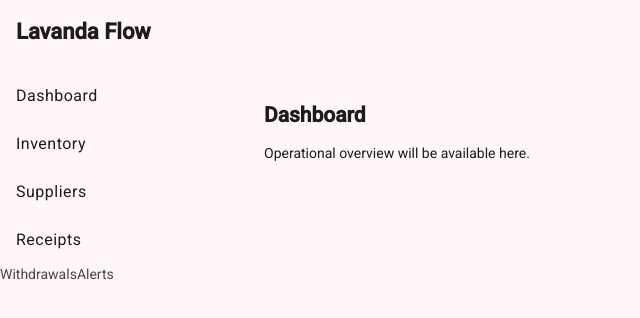
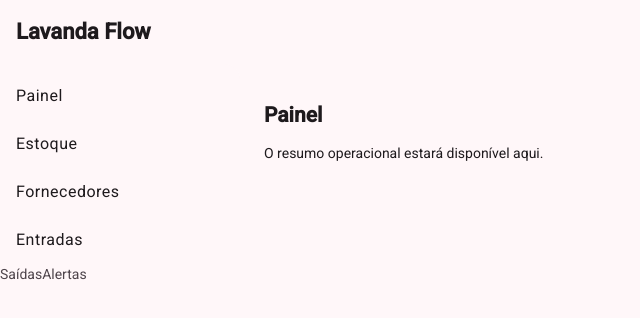
Before and after one commit to PxS00/lavanda-flow, an Angular app in the folder frontend/: page /dashboard in a window 1280 px wide. Shown: the top 318 px of the page, without its empty margins (0-640 px from the left). Built offline with nearby package versions, Linux system fonts and the light colour scheme.

Commit message:
feat(frontend): localize application shell and dashboard (#125)

```diff
--- a/frontend/src/app/core/layout/application-shell/application-shell.html
+++ b/frontend/src/app/core/layout/application-shell/application-shell.html
@@ -3,7 +3,7 @@
     <button
       mat-button
       type="button"
-      aria-label="Open navigation"
+      aria-label="Abrir navegação"
       (click)="sidenav.toggle()"
     >
       Menu
@@ -18,7 +18,7 @@
     #sidenav
     [mode]="isHandset() ? 'over' : 'side'"
     [opened]="!isHandset()"
-    aria-label="Main navigation"
+    aria-label="Navegação principal"
   >
     <mat-nav-list>
       <a
@@ -27,7 +27,7 @@
         routerLinkActive="active-link"
         (click)="isHandset() && sidenav.close()"
       >
-        Dashboard
+        Painel
       </a>
 
       <a
@@ -36,7 +36,7 @@
         routerLinkActive="active-link"
         (click)="isHandset() && sidenav.close()"
       >
-        Inventory
+        Estoque
       </a>
       <a
         mat-list-item
@@ -44,7 +44,7 @@
         routerLinkActive="active-link"
         (click)="isHandset() && sidenav.close()"
       >
-        Suppliers
+        Fornecedores
       </a>
       <a
         mat-list-item
@@ -52,10 +52,10 @@
         routerLinkActive="active-link"
         (click)="isHandset() && sidenav.close()"
       >
-        Receipts
+        Entradas
       </a>
-      <span mat-list-item>Withdrawals</span>
-      <span mat-list-item>Alerts</span>
+      <span mat-list-item>Saídas</span>
+      <span mat-list-item>Alertas</span>
     </mat-nav-list>
   </mat-sidenav>
 
--- a/frontend/src/app/features/dashboard/pages/dashboard-page/dashboard-page.html
+++ b/frontend/src/app/features/dashboard/pages/dashboard-page/dashboard-page.html
@@ -1,4 +1,4 @@
 <section>
-  <h1>Dashboard</h1>
-  <p>Operational overview will be available here.</p>
+  <h1>Painel</h1>
+  <p>O resumo operacional estará disponível aqui.</p>
 </section>
```
Also changed, not shown: 2 other files (tests, documents, lock files or other folders).
